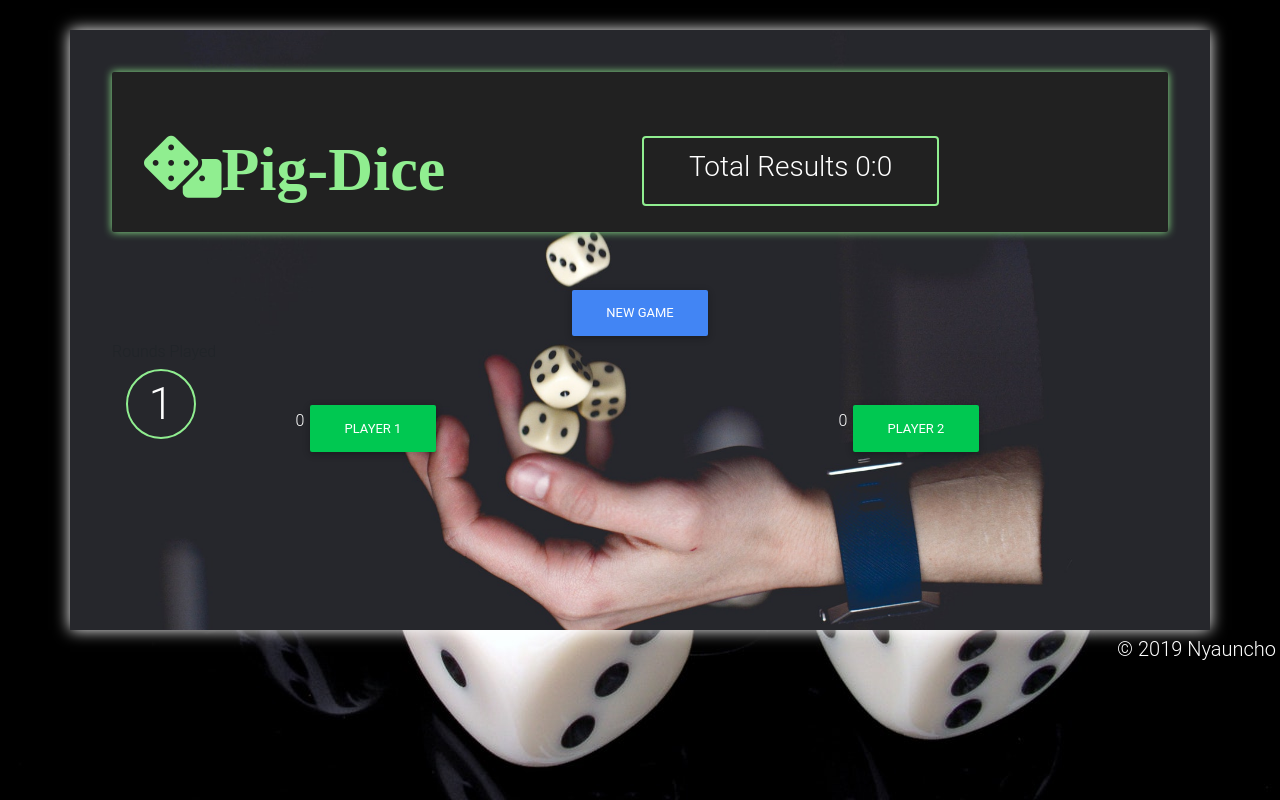
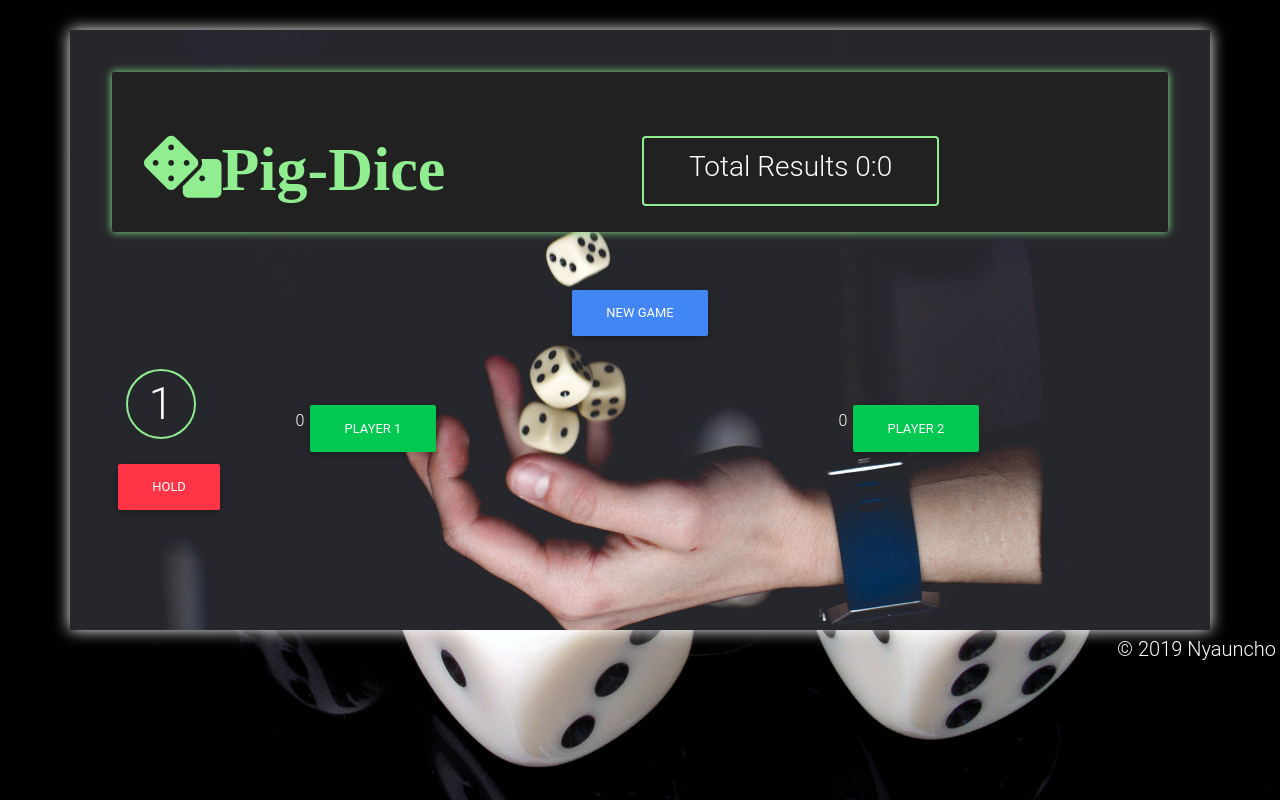
Before and after one commit to NyaunchoDavid/pig-dice, a plain HTML site: page index.html in a window 1280 px wide. Drawn offline with nearby package versions, Linux system fonts and the light colour scheme.

Commit message:
add hold button

```diff
--- a/index.html
+++ b/index.html
@@ -45,6 +45,7 @@
           </div>
         </div>
       </div>
+      <button id="fine" class="btn btn-danger">HOLD</button>
     </div>
   </div>
 <h5>&copy 2019 Nyauncho</h5>
```
